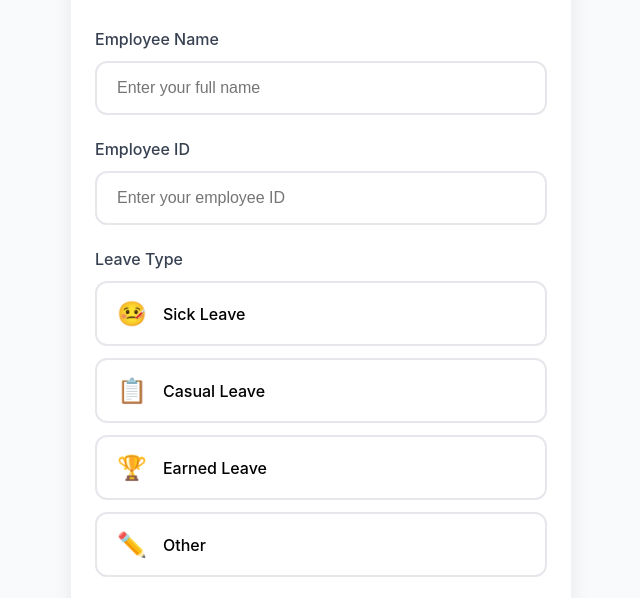
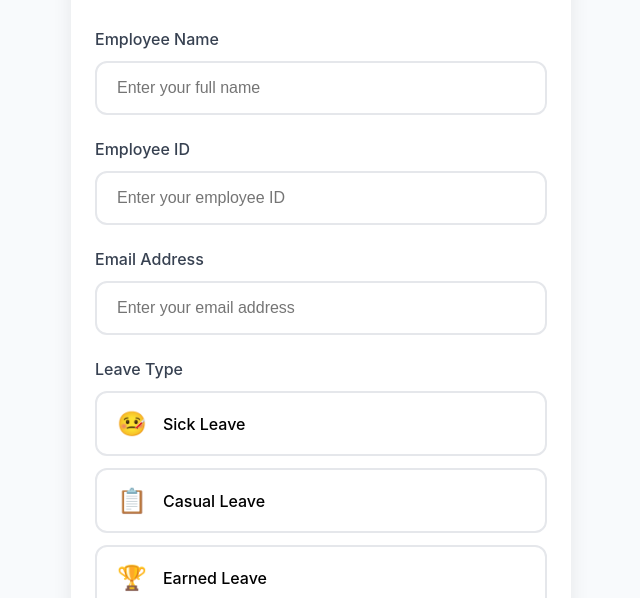
Before and after one commit to careers2k25/leave, a plain HTML site: page index.html in a window 1280 px wide. Shown: the part 145-743 px from the top of the page, without its empty margins (319-959 px from the left). Drawn offline with Linux system fonts and the light colour scheme.

Commit message:
Update index.html

```diff
--- a/index.html
+++ b/index.html
@@ -252,6 +252,7 @@
                 <div style="display: none;">
                     <input name="employee-name" />
                     <input name="employee-id" />
+                    <input name="email" />
                     <input name="leave-type" />
                     <input name="duration" />
                     <input name="start-date" />
@@ -272,6 +273,11 @@
                     <label class="form-label">Employee ID</label>
                     <input type="text" name="employee-id" class="form-input" placeholder="Enter your employee ID"
                         required>
+                </div>
+
+                <div class="form-group">
+                    <label class="form-label">Email Address</label>
+                    <input type="email" name="email" class="form-input" placeholder="Enter your email address" required>
                 </div>
 
                 <!-- Leave Type -->
@@ -437,6 +443,7 @@
             formData.append('form-name', 'leave-request');
             formData.append('employee-name', document.querySelector('input[name="employee-name"]').value);
             formData.append('employee-id', document.querySelector('input[name="employee-id"]').value);
+            formData.append('email', document.querySelector('input[name="email"]').value);
             formData.append('leave-type', selectedLeaveType);
             formData.append('duration', selectedDuration);
             formData.append('start-date', document.getElementById('start-date').value);
```
